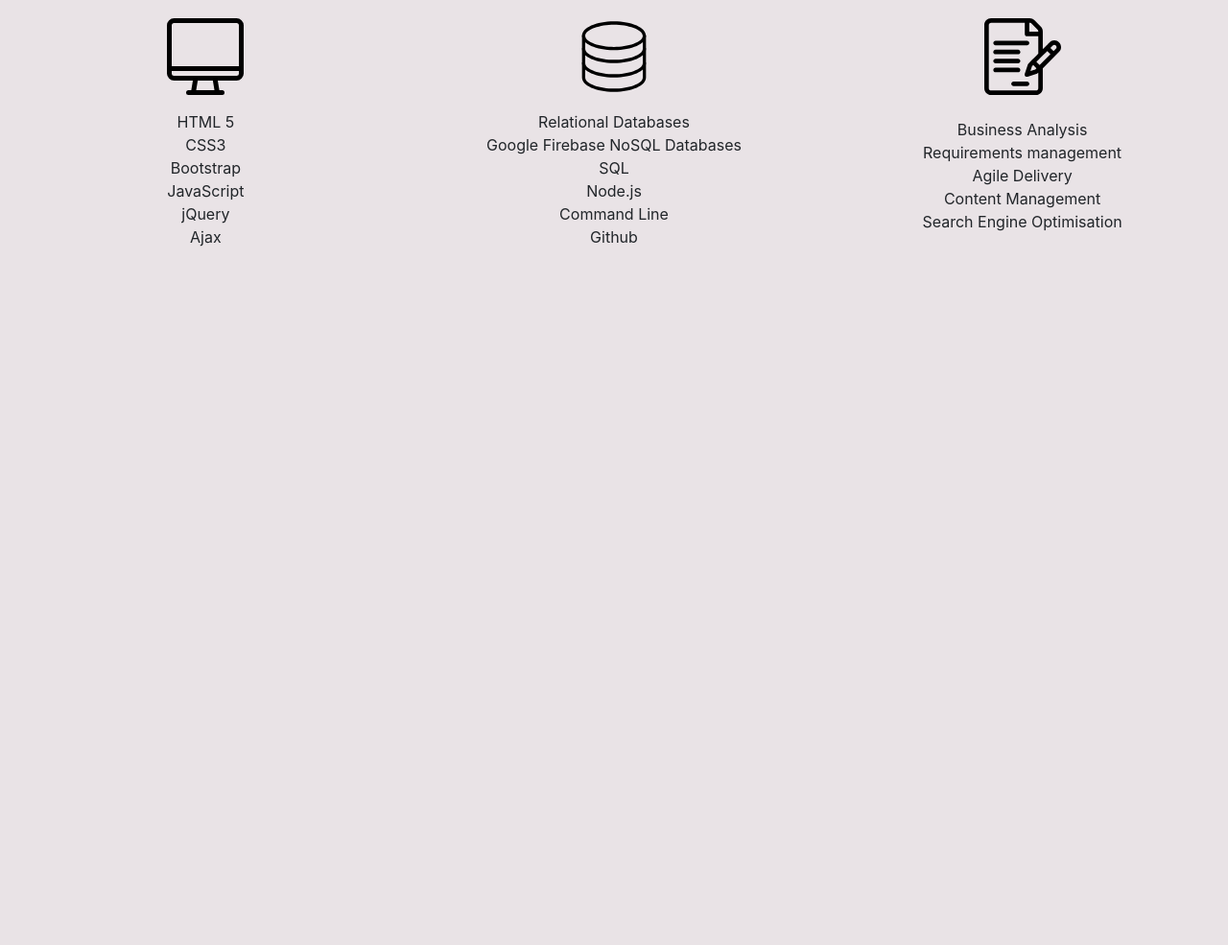
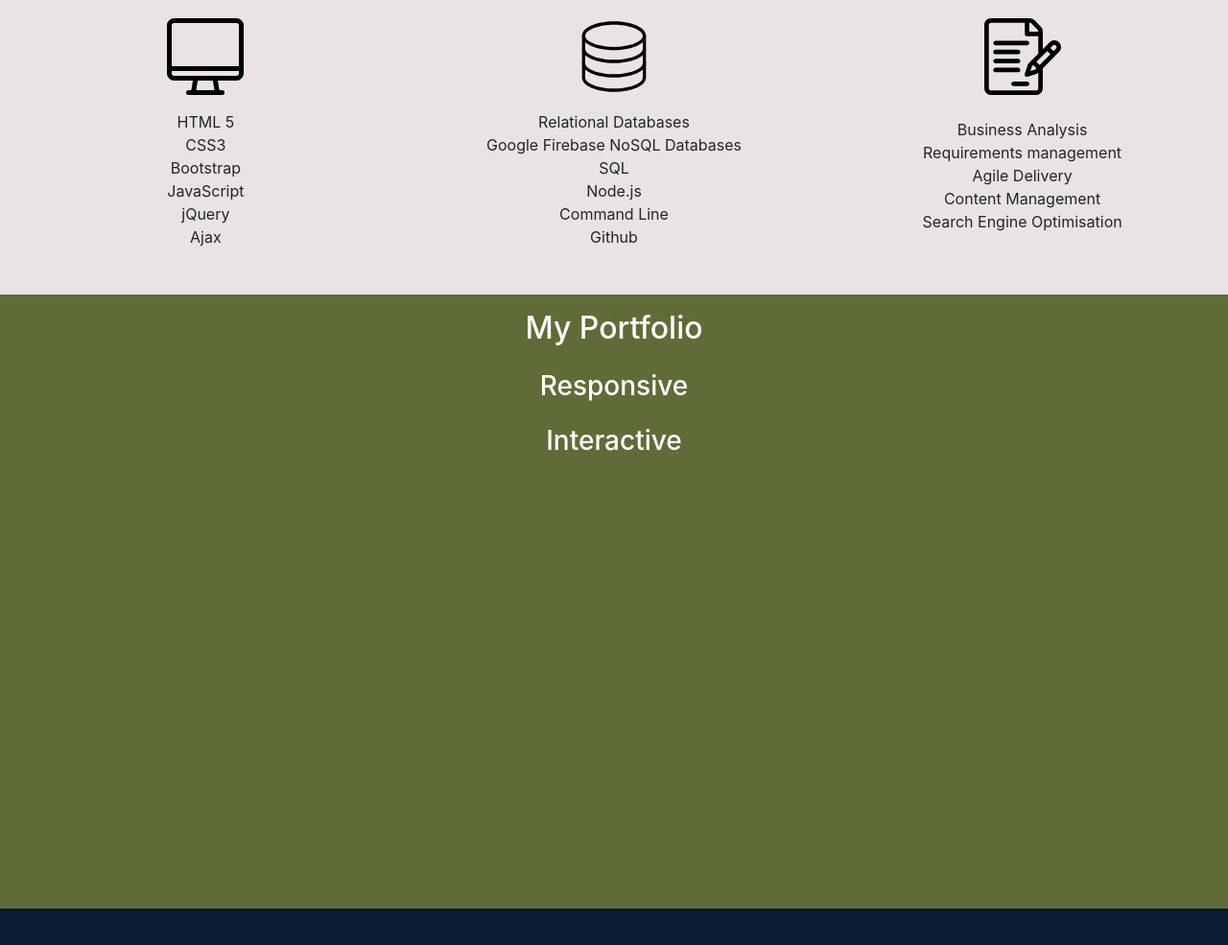
Before and after one commit to anjiB72/anjiB72.github.io, a plain HTML site: page index.html in a window 1280 px wide. Shown: the part 880-1865 px from the top of the page at 96% size. Before the commit the page ends 1187 px from the top, so only its background shows below. Drawn offline with nearby package versions, Linux system fonts and the light colour scheme.

Commit message:
add headings & styling  to portfolio section. Add footer background color and height

```diff
--- a/index.html
+++ b/index.html
@@ -103,7 +103,13 @@
      </div>
     </section>
     <section id="portfolio">
-
+      <h2>My Portfolio</h2>
+      <div>
+        <h3>Responsive</h2>
+      </div>
+      <div>
+        <h3>Interactive</h2>
+      </div>
     </section>
     <footer id="contact">
 
--- a/resources/css/style.css
+++ b/resources/css/style.css
@@ -9,6 +9,9 @@ body{
   padding: 0;
 }
 
+header{
+  width: 100%;
+}
   .navbar-dark,
   .navbar-toggler{
     background-color: rgba(12, 27, 51, 1);
@@ -152,3 +155,26 @@ body{
       #skills .flex-col li{
         text-align: center;
       }
+
+      /*PORTFOLIO SECTION*/
+      #portfolio{
+        width: 100%;
+        height: 80vh;
+        background-color: rgba(96, 108, 56, 1);
+      }
+
+      #portfolio h2,
+      #portfolio h3{
+        text-align: center;
+        color: white;
+        padding-top: 1rem;
+      }
+
+
+
+      /*FOOTER*/
+      footer{
+        width: 100%;
+        height: 10vh;
+        background-color: rgba(12, 27, 51, 1);
+      }
```
Also changed, not shown: 1 other file.
